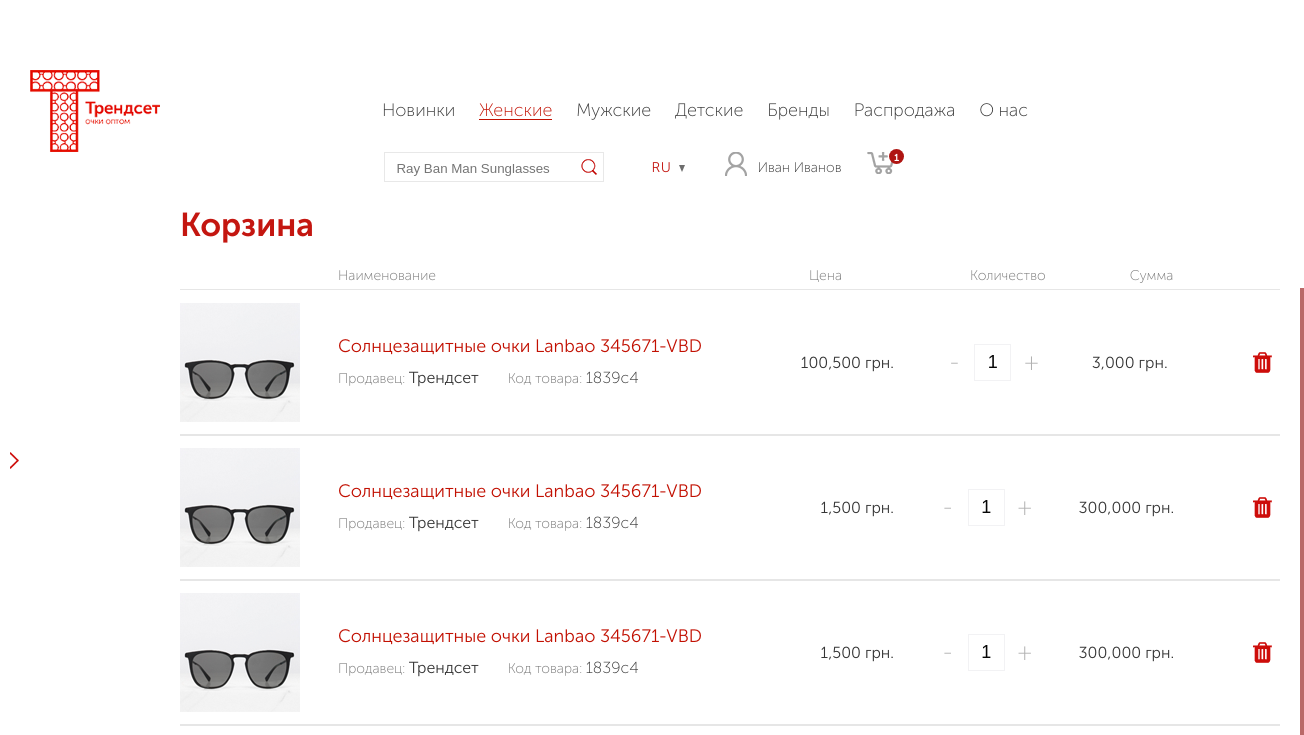
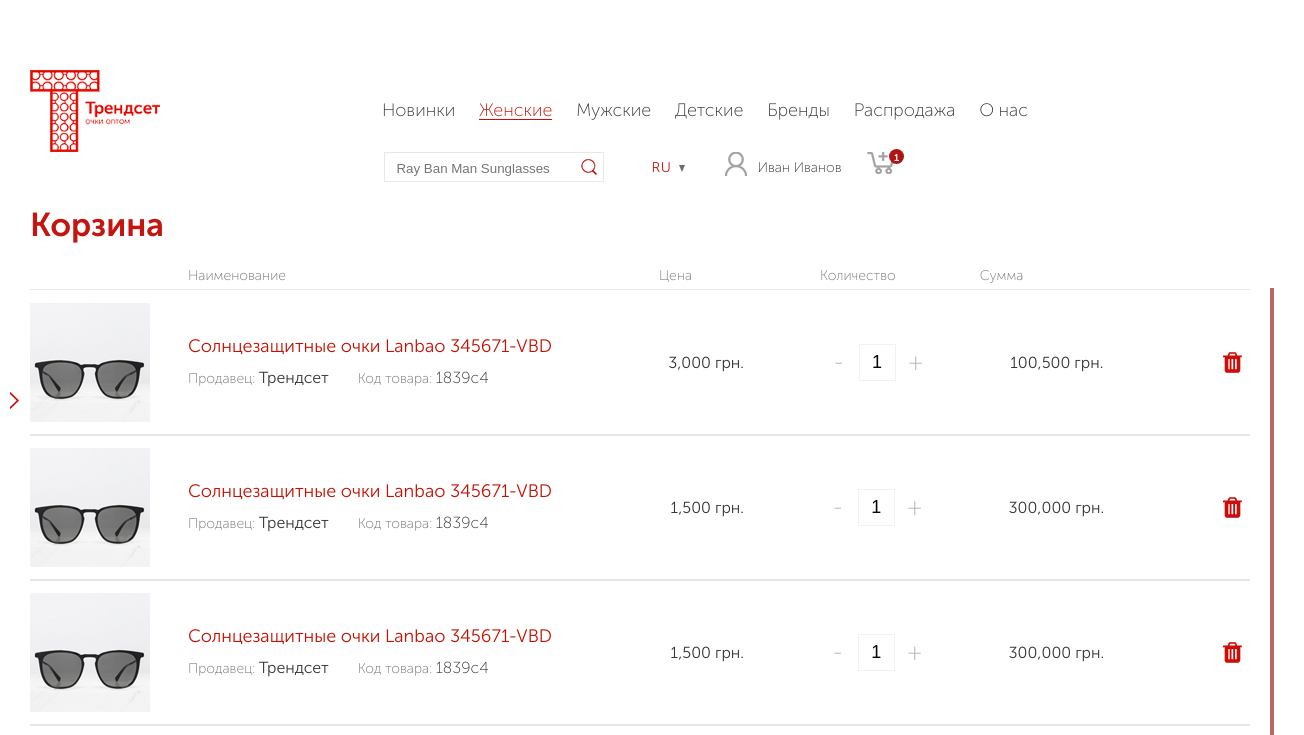
Before and after one commit to RomkaGall/trendset, a plain HTML site: page basket.html in a window 1280 px wide. Shown: the top 735 px of the page, 1304 px wide, since content can reach past the window. Drawn offline with nearby package versions, Linux system fonts and the light colour scheme.

Commit message:
adaptive

```diff
--- a/basket.html
+++ b/basket.html
@@ -94,7 +94,7 @@
 				<li class="header__item"><a href="about.html">О нас</a></li>
 			</ul>
 		</div>
-	<main class="main">
+	<main class="main basket">
 		<div class="wr">
 			<div class="sidebar sidebar_with_link_to_home">
 
@@ -167,7 +167,7 @@
 							</div>
 
 							<div class="orders__price-wr">
-								<span class="item__price">100,500 грн.</span>
+								<span class="item__price">3,000 грн. </span>
 
 								<div class="custom_counter">
 
@@ -176,7 +176,7 @@
 										</button><button class="plus">+</button>
 
 									</div>
-								<span class="item__sum">3,000 грн.</span>
+								<span class="item__sum">100,500 грн.</span>
 
 
 								<button class="basket__delete"></button>
--- a/js/main.js
+++ b/js/main.js
@@ -21,6 +21,20 @@
 	      breakpoint: 1440,
 	      settings: {
 	        slidesPerRow: 3,
+	      }
+	    },
+
+	    {
+	      breakpoint: 900,
+	      settings: {
+	        slidesPerRow: 2,
+	      }
+	    },
+
+	    {
+	      breakpoint: 600,
+	      settings: {
+	        slidesPerRow: 1,
 	      }
 	    },
 	  ]
@@ -47,7 +61,8 @@
 	  slidesToScroll: 1,
 	  arrows: false,
 	  fade: true,
-	  asNavFor: '.slider_nav'
+	  asNavFor: '.slider_nav',
+	  adaptiveHeight: true
 	});
 	$('.slider_nav').slick({
 	  slidesToShow: 3,
```
Also changed, not shown: card.html (+1 -2 lines), checkout.html (+2 -1 lines), css/main.min.css.
